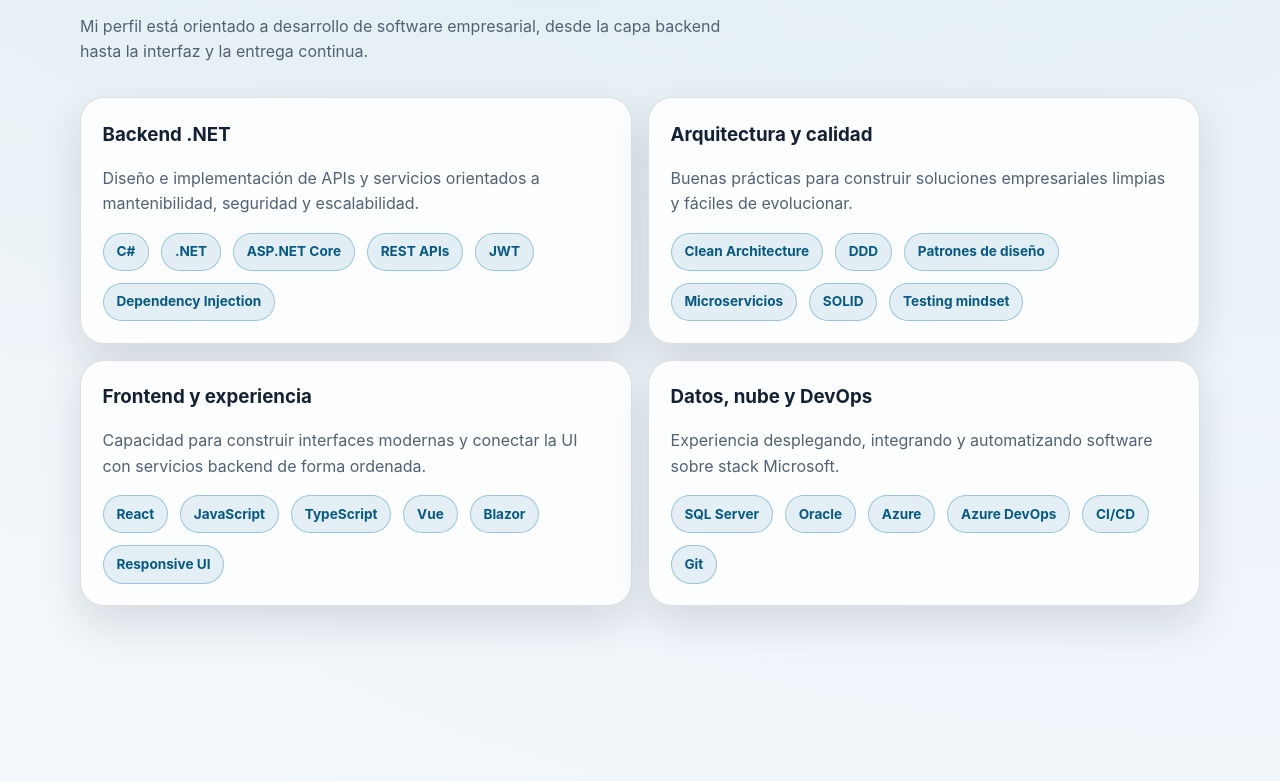
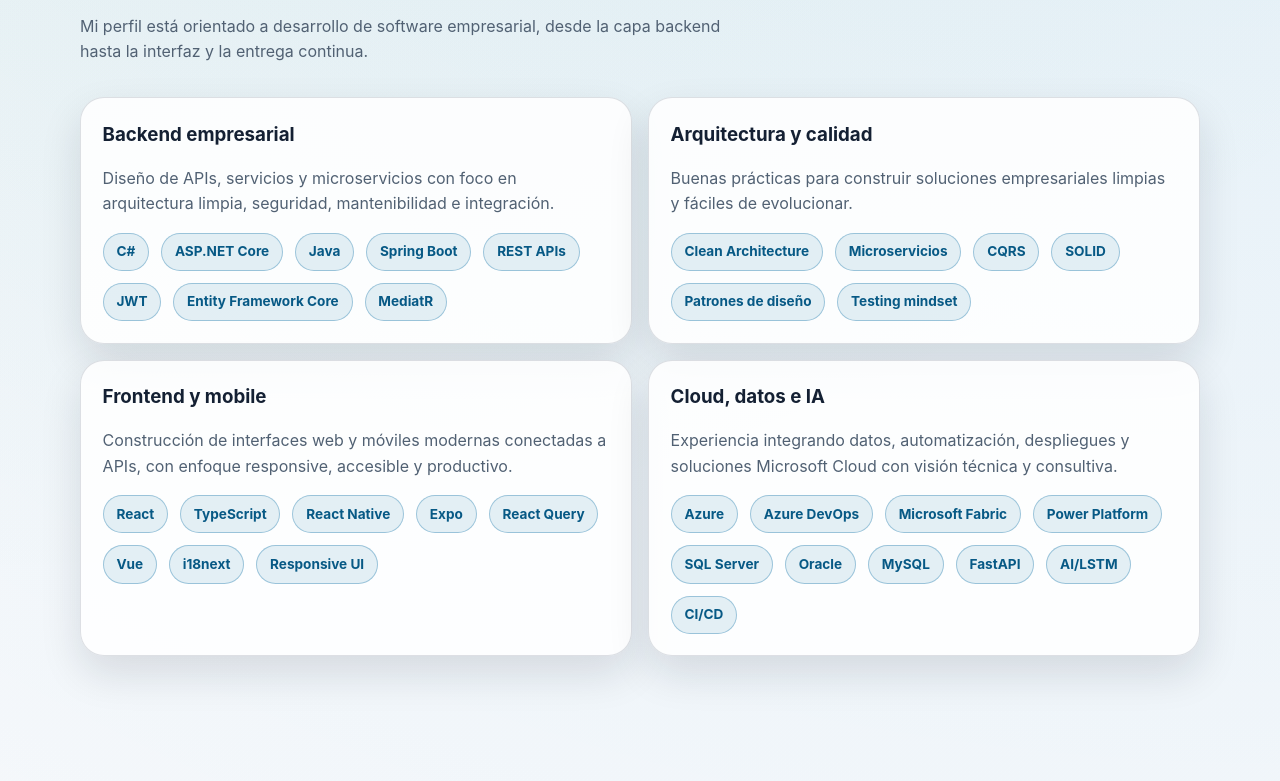
Before and after one commit to full-stack-dev-johncastrosanabria/Portfolio, a React (Vite) app: page / in a window 1280 px wide. Shown: the part 1599-2380 px from the top of the page. Built offline with nearby package versions, Linux system fonts and the light colour scheme; no server answers.

Commit message:
Reorder projects and refresh technology profile

```diff
--- a/src/data/projects.ts
+++ b/src/data/projects.ts
@@ -1,6 +1,29 @@
 import type { Project } from '@/types';
 
-export const projects: Project[] = [
+const projectPriority = [
+  'nova-expediente-novacomp',
+  'business-ai-analytics',
+  'reactivities',
+  'portfolio',
+  'clean-api',
+  'basic-business-app',
+  'etickets',
+  'spring-demo',
+  'meals-to-go',
+  'expo-amplify-demo',
+  'admin-dashboard',
+  'propflow',
+  'microsoft-landing',
+  'vue-project',
+  'flask-product-api',
+  'personas-solution',
+  'webapi-matricula',
+  'wcf-tarjetas',
+  'smartgym-api',
+  'criadero-pastores',
+];
+
+const projectItems: Project[] = [
   {
     id: 'portfolio',
     title: 'Portafolio John Castro Sanabria',
@@ -13,7 +36,7 @@ export const projects: Project[] = [
       'Diseño responsive enfocado en marca personal técnica',
       'Secciones de proyectos, experiencia, habilidades y blog',
     ],
-    technologies: ['React', 'Vite', 'Tailwind CSS', 'GitHub Pages', 'GitHub Actions'],
+    technologies: ['React', 'TypeScript', 'Vite', 'Tailwind CSS', 'i18next', 'GitHub Pages'],
     liveDemo: 'https://full-stack-dev-johncastrosanabria.github.io/Portfolio/',
     githubUrl: 'https://github.com/full-stack-dev-johncastrosanabria/Portfolio',
     featured: true,
@@ -46,7 +69,7 @@ export const projects: Project[] = [
         'Published on App Store and Google Play with production release support',
       ],
     },
-    technologies: ['React Native', 'TypeScript', 'React Query', 'Expo', 'iOS', 'Android'],
+    technologies: ['React Native', 'TypeScript', 'React Query', 'Expo', 'iOS', 'Android', 'App Store', 'Google Play'],
     links: [
       {
         label: {
@@ -88,7 +111,7 @@ export const projects: Project[] = [
         'MySQL persistence and separated modules for products, customers, sales, analytics and documents',
       ],
     },
-    technologies: ['Spring Boot', 'FastAPI', 'React', 'TypeScript', 'MySQL', 'AI', 'LSTM'],
+    technologies: ['Spring Boot', 'Spring Cloud Gateway', 'FastAPI', 'React', 'TypeScript', 'MySQL', 'AI', 'LSTM'],
     liveDemo: 'https://youtu.be/i_TPjHsoOHE',
     githubUrl: 'https://github.com/full-stack-dev-johncastrosanabria/BusinessAI-Analytics',
     featured: true,
@@ -105,7 +128,7 @@ export const projects: Project[] = [
       'Separación clara entre backend, frontend y capa de datos',
       'Base sólida para patrones modernos como CQRS y MediatR',
     ],
-    technologies: ['.NET', 'React', 'TypeScript', 'Entity Framework', 'SignalR', 'JWT'],
+    technologies: ['ASP.NET Core', 'React', 'TypeScript', 'Entity Framework Core', 'SignalR', 'JWT', 'MediatR'],
     githubUrl: 'https://github.com/castrosanabriajohn/Reactivities',
     featured: true,
   },
@@ -121,7 +144,7 @@ export const projects: Project[] = [
       'Flujo de compra y carrito para entradas',
       'Panel administrativo para operación del catálogo',
     ],
-    technologies: ['ASP.NET Core MVC', 'Entity Framework', 'SQL Server', 'Bootstrap', 'C#'],
+    technologies: ['ASP.NET Core MVC', 'Entity Framework Core', 'SQL Server', 'Bootstrap', 'C#'],
     githubUrl: 'https://github.com/castrosanabriajohn/eTickets',
     featured: true,
   },
@@ -137,7 +160,7 @@ export const projects: Project[] = [
       'Experiencia responsive para desktop y móvil',
       'Publicación rápida en Netlify',
     ],
-    technologies: ['React', 'CSS', 'Responsive UI', 'Netlify'],
+    technologies: ['React', 'CSS', 'Responsive UI', 'Netlify', 'Landing Page'],
     liveDemo: 'https://bocetoms.netlify.app/',
   },
   {
@@ -152,7 +175,7 @@ export const projects: Project[] = [
       'Estructura preparada para gráficos, tablas y navegación interna',
       'Demo pública desplegada en Netlify',
     ],
-    technologies: ['React', 'JavaScript', 'CSS', 'Netlify', 'Dashboard UI'],
+    technologies: ['React', 'JavaScript', 'CSS', 'Netlify', 'Dashboard UI', 'Data Visualization'],
     liveDemo: 'https://johns-admin-dashboard-react.netlify.app/',
     githubUrl: 'https://github.com/castrosanabriajohn/admin-dashboard',
   },
@@ -168,7 +191,7 @@ export const projects: Project[] = [
       'Validaciones y manejo ordenado de errores',
       'Documentación lista para inspección con Swagger/OpenAPI',
     ],
-    technologies: ['.NET', 'Clean Architecture', 'REST API', 'Swagger', 'C#'],
+    technologies: ['ASP.NET Core', 'Clean Architecture', 'REST API', 'Swagger', 'C#', 'SOLID'],
     githubUrl: 'https://github.com/full-stack-dev-johncastrosanabria/InterviewCleanApi',
   },
   {
@@ -183,7 +206,7 @@ export const projects: Project[] = [
       'Estructura preparada para testing y evolución',
       'Patrones de inyección de dependencias y servicios',
     ],
-    technologies: ['.NET', 'Clean Architecture', 'C#', 'SOLID', 'Entity Framework'],
+    technologies: ['ASP.NET Core', 'Clean Architecture', 'C#', 'SOLID', 'Entity Framework Core'],
     githubUrl: 'https://github.com/castrosanabriajohn/BasicBusinessAppV1',
   },
   {
@@ -198,7 +221,7 @@ export const projects: Project[] = [
       'Interfaz limpia con jerarquía visual fuerte',
       'Base lista para integración con formularios o CRM',
     ],
-    technologies: ['React', 'Tailwind CSS', 'Vite', 'Responsive UI'],
+    technologies: ['React', 'TypeScript', 'Tailwind CSS', 'Vite', 'Responsive UI'],
     githubUrl: 'https://github.com/full-stack-dev-johncastrosanabria/PropFlow',
   },
   {
@@ -213,7 +236,7 @@ export const projects: Project[] = [
       'Presentación de contenido comercial y contacto',
       'Demo desplegada en Netlify',
     ],
-    technologies: ['React', 'JavaScript', 'CSS', 'Netlify'],
+    technologies: ['React', 'JavaScript', 'CSS', 'Netlify', 'Responsive UI'],
     liveDemo: 'https://canesbarvae.netlify.app/',
     githubUrl: 'https://github.com/castrosanabriajohn/criadero-pastores',
   },
@@ -229,7 +252,7 @@ export const projects: Project[] = [
       'Persistencia de favoritos y datos de usuario',
       'Integración con servicios móviles y mapas',
     ],
-    technologies: ['React Native', 'Expo', 'Firebase', 'Google Maps API', 'Redux'],
+    technologies: ['React Native', 'Expo', 'Firebase', 'Google Maps API', 'Redux', 'Mobile UI'],
     githubUrl: 'https://github.com/castrosanabriajohn/MealsToGo',
   },
   {
@@ -244,7 +267,7 @@ export const projects: Project[] = [
       'Enfoque en autenticación y backend cloud',
       'Proyecto útil para validar arquitectura mobile + cloud',
     ],
-    technologies: ['React Native', 'Expo', 'AWS Amplify', 'GraphQL', 'Cloud'],
+    technologies: ['React Native', 'Expo', 'AWS Amplify', 'GraphQL', 'Cloud', 'Authentication'],
     githubUrl: 'https://github.com/castrosanabriajohn/expo-amplify-demo',
   },
   {
@@ -259,7 +282,7 @@ export const projects: Project[] = [
       'Validación y manejo de errores',
       'Base adecuada para servicios Java modernos',
     ],
-    technologies: ['Spring Boot', 'Java', 'REST API', 'Maven', 'Backend'],
+    technologies: ['Spring Boot', 'Java', 'REST API', 'Maven', 'Backend', 'Layered Architecture'],
     githubUrl: 'https://github.com/full-stack-dev-johncastrosanabria/spring-demo',
   },
   {
@@ -274,7 +297,7 @@ export const projects: Project[] = [
       'Práctica de patrones frontend modernos',
       'Base educativa para escalar a aplicaciones SPA',
     ],
-    technologies: ['Vue', 'JavaScript', 'Vue Router', 'Vite', 'Frontend'],
+    technologies: ['Vue', 'JavaScript', 'Vue Router', 'Vite', 'Frontend', 'SPA'],
     githubUrl: 'https://github.com/castrosanabriajohn/vue-project-section10',
   },
   {
@@ -289,7 +312,7 @@ export const projects: Project[] = [
       'Backend universitario con estructura CRUD',
       'Aplicación práctica de lógica de negocio en PHP',
     ],
-    technologies: ['PHP', 'MySQL', 'Backend', 'CRUD', 'University Project'],
+    technologies: ['PHP', 'MySQL', 'Backend', 'CRUD', 'Academic Project'],
     githubUrl: 'https://github.com/castrosanabriajohn/smartgym',
   },
   {
@@ -304,7 +327,7 @@ export const projects: Project[] = [
       'Estructura basada en .NET y MVC/Web API',
       'Persistencia de datos con SQL Server',
     ],
-    technologies: ['.NET MVC', 'C#', 'SQL Server', 'Entity Framework', 'Web API'],
+    technologies: ['ASP.NET MVC', 'C#', 'SQL Server', 'Entity Framework', 'Web API'],
     githubUrl: 'https://github.com/castrosanabriajohn/WebAPIMatricula_3C2023',
   },
   {
@@ -334,7 +357,7 @@ export const projects: Project[] = [
       'Estructura preparada para extender reglas de negocio',
       'Proyecto útil para demostrar fundamentos backend',
     ],
-    technologies: ['.NET', 'C#', 'CRUD', 'Backend', 'SQL'],
+    technologies: ['.NET', 'C#', 'CRUD', 'Backend', 'SQL', 'Layered Architecture'],
     githubUrl: 'https://github.com/full-stack-dev-johncastrosanabria/PersonasSolution',
   },
   {
@@ -349,7 +372,11 @@ export const projects: Project[] = [
       'Base simple para pruebas, integración o prototipos',
       'Demuestra versatilidad fuera del stack .NET',
     ],
-    technologies: ['Python', 'Flask', 'REST API', 'Backend', 'Products'],
+    technologies: ['Python', 'Flask', 'REST API', 'Backend', 'CRUD'],
     githubUrl: 'https://github.com/full-stack-dev-johncastrosanabria/FlaskApiProdcuct',
   },
 ];
+
+export const projects: Project[] = [...projectItems].sort(
+  (current, next) => projectPriority.indexOf(current.id) - projectPriority.indexOf(next.id),
+);
--- a/src/data/skills.ts
+++ b/src/data/skills.ts
@@ -2,12 +2,15 @@ import type { ProfileStat, SkillGroup } from '@/types';
 
 export const skillGroups: SkillGroup[] = [
   {
-    title: 'Backend .NET',
+    title: {
+      es: 'Backend empresarial',
+      en: 'Enterprise backend',
+    },
     description: {
-      es: 'Diseño e implementación de APIs y servicios orientados a mantenibilidad, seguridad y escalabilidad.',
-      en: 'Design and implementation of APIs and services focused on maintainability, security and scalability.',
+      es: 'Diseño de APIs, servicios y microservicios con foco en arquitectura limpia, seguridad, mantenibilidad e integración.',
+      en: 'API, service and microservice design focused on clean architecture, security, maintainability and integration.',
     },
-    items: ['C#', '.NET', 'ASP.NET Core', 'REST APIs', 'JWT', 'Dependency Injection'],
+    items: ['C#', 'ASP.NET Core', 'Java', 'Spring Boot', 'REST APIs', 'JWT', 'Entity Framework Core', 'MediatR'],
   },
   {
     title: {
@@ -19,31 +22,31 @@ export const skillGroups: SkillGroup[] = [
       en: 'Best practices for building clean enterprise solutions that are easier to evolve.',
     },
     items: {
-      es: ['Clean Architecture', 'DDD', 'Patrones de diseño', 'Microservicios', 'SOLID', 'Testing mindset'],
-      en: ['Clean Architecture', 'DDD', 'Design patterns', 'Microservices', 'SOLID', 'Testing mindset'],
+      es: ['Clean Architecture', 'Microservicios', 'CQRS', 'SOLID', 'Patrones de diseño', 'Testing mindset'],
+      en: ['Clean Architecture', 'Microservices', 'CQRS', 'SOLID', 'Design patterns', 'Testing mindset'],
     },
   },
   {
     title: {
-      es: 'Frontend y experiencia',
-      en: 'Frontend and user experience',
+      es: 'Frontend y mobile',
+      en: 'Frontend and mobile',
     },
     description: {
-      es: 'Capacidad para construir interfaces modernas y conectar la UI con servicios backend de forma ordenada.',
-      en: 'Ability to build modern interfaces and connect the UI with backend services in an organized way.',
+      es: 'Construcción de interfaces web y móviles modernas conectadas a APIs, con enfoque responsive, accesible y productivo.',
+      en: 'Modern web and mobile interface development connected to APIs, with a responsive, accessible and productive approach.',
     },
-    items: ['React', 'JavaScript', 'TypeScript', 'Vue', 'Blazor', 'Responsive UI'],
+    items: ['React', 'TypeScript', 'React Native', 'Expo', 'React Query', 'Vue', 'i18next', 'Responsive UI'],
   },
   {
     title: {
-      es: 'Datos, nube y DevOps',
-      en: 'Data, cloud and DevOps',
+      es: 'Cloud, datos e IA',
+      en: 'Cloud, data and AI',
     },
     description: {
-      es: 'Experiencia desplegando, integrando y automatizando software sobre stack Microsoft.',
-      en: 'Experience deploying, integrating and automating software on the Microsoft stack.',
+      es: 'Experiencia integrando datos, automatización, despliegues y soluciones Microsoft Cloud con visión técnica y consultiva.',
+      en: 'Experience integrating data, automation, deployments and Microsoft Cloud solutions with a technical and consultative perspective.',
     },
-    items: ['SQL Server', 'Oracle', 'Azure', 'Azure DevOps', 'CI/CD', 'Git'],
+    items: ['Azure', 'Azure DevOps', 'Microsoft Fabric', 'Power Platform', 'SQL Server', 'Oracle', 'MySQL', 'FastAPI', 'AI/LSTM', 'CI/CD'],
   },
 ];
 
@@ -69,19 +72,19 @@ export const profileStats: ProfileStat[] = [
       en: 'Hybrid profile',
     },
     detail: {
-      es: 'Capacidad para entregar tanto lógica de negocio como interfaces modernas.',
-      en: 'Ability to deliver both business logic and modern interfaces.',
+      es: 'Capacidad para entregar backend, frontend, mobile y conversaciones técnicas de negocio.',
+      en: 'Ability to deliver backend, frontend, mobile and technical business conversations.',
     },
   },
   {
-    value: 'Azure DevOps',
+    value: 'Cloud + AI',
     label: {
-      es: 'Entrega continua',
-      en: 'Continuous delivery',
+      es: 'Microsoft Cloud e IA',
+      en: 'Microsoft Cloud and AI',
     },
     detail: {
-      es: 'Automatización de despliegues y trazabilidad del ciclo de vida del software.',
-      en: 'Deployment automation and traceability across the software delivery lifecycle.',
+      es: 'Azure, DevOps, Fabric, Power Platform e IA aplicada a soluciones empresariales.',
+      en: 'Azure, DevOps, Fabric, Power Platform and AI applied to enterprise solutions.',
     },
   },
 ];
```
